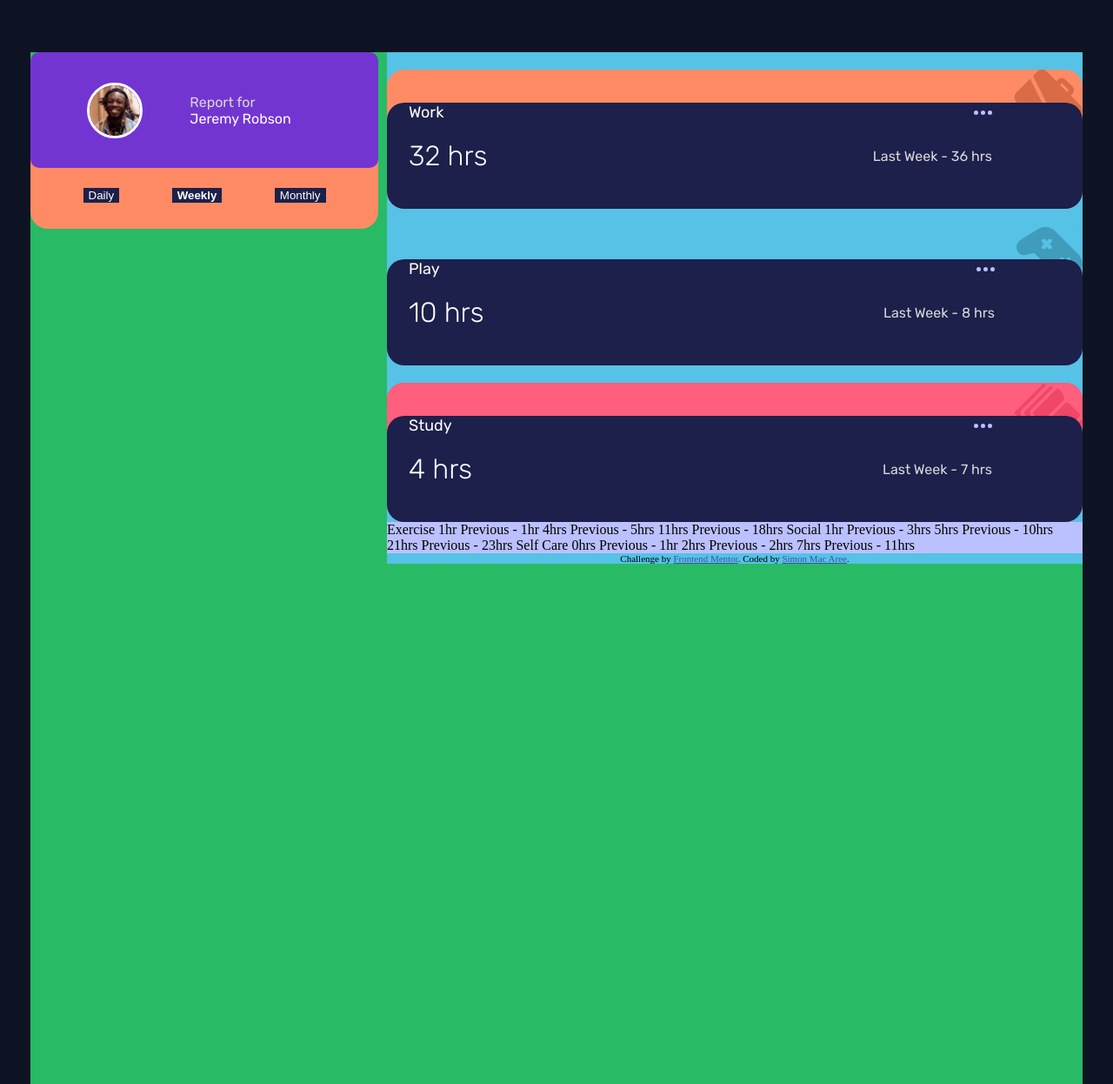
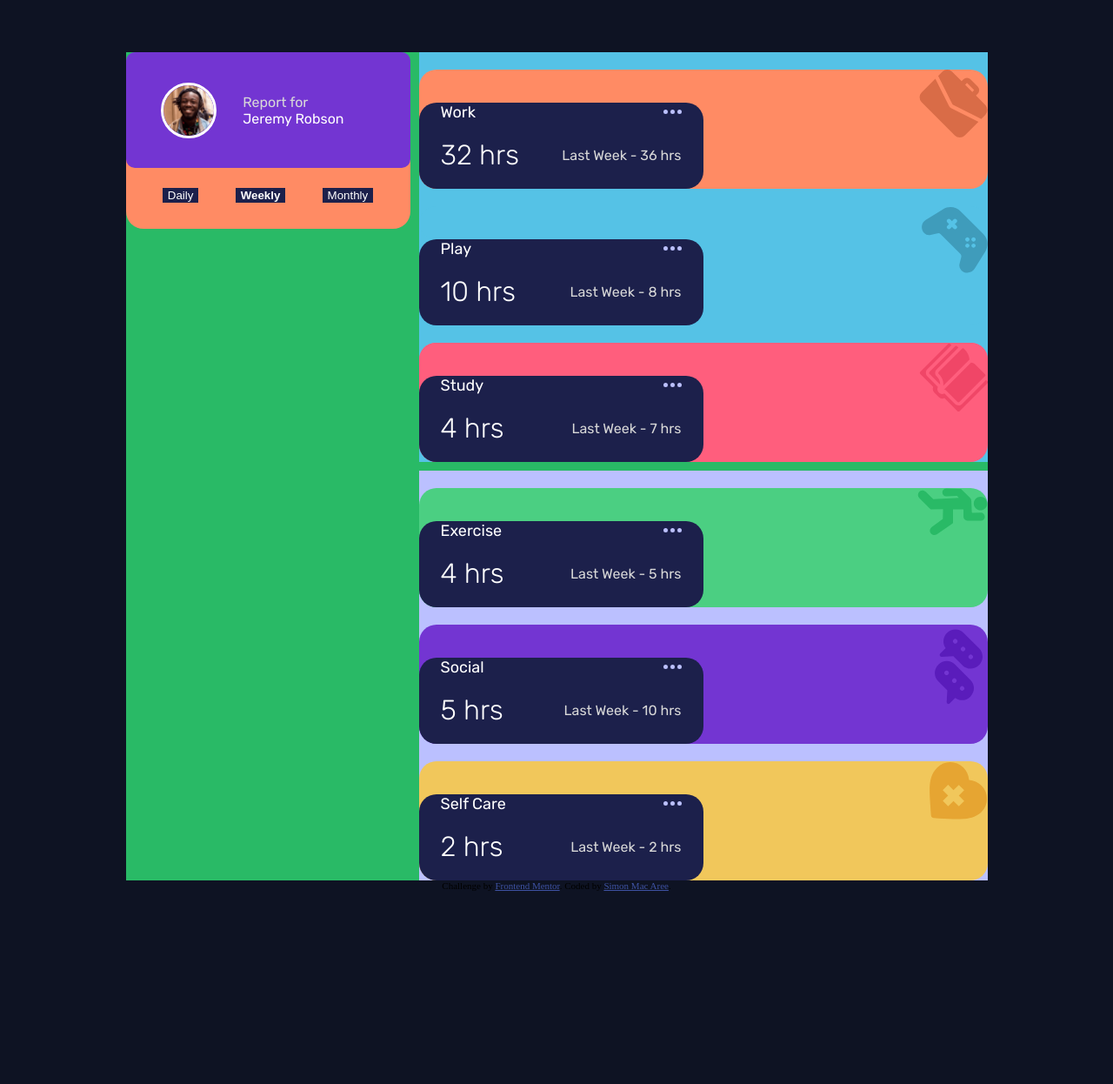
Before and after one commit to Simonbiker/Time-Tracker, a plain HTML site: page index.html in a window 1280 px wide. Shown: the whole page at 87% size. After the commit the page ends 1044 px from the top, so only its background shows below. Drawn offline with Linux system fonts and the light colour scheme.

Commit message:
Amending script and updating html and js with small fixes

```diff
--- a/index.html
+++ b/index.html
@@ -21,8 +21,6 @@
     <div class="profile-col">
         <img class="profile-img" src="./images/image-jeremy.png" alt="Face a smiling man">
         <p class="report">Report for <br><span class="name">Jeremy Robson</span></p>
-        <!-- <p></p> -->
-        <!-- TODO set up nav. Weekly being the default -->
     </div>
     <div class="nav">
         <button class="nav-buttons">Daily</button>
@@ -38,13 +36,13 @@
       </div>
         <div class="card">
           <div class="card-type">
-            <p id="Work" class="type"></p>
+            <p id="work" class="type"></p>
             <div class="space"></div>
             <img class="ellipsis" src="./images/icon-ellipsis.svg" alt="three dotes">
           </div>
           <div class="card-time">
-            <p id="WorkTime" class="time"></p>
-            <p id="previousWorkTime" class="last-time"></p>
+            <p id="workTime" class="time"></p>
+            <p id="previousworkTime" class="last-time"></p>
           </div>
       </div>
     </div>
@@ -55,13 +53,13 @@
       </div>
       <div class="card">
         <div class="card-type">
-          <p id="Play" class="type"></p>
+          <p id="play" class="type"></p>
           <div class="space"></div>
           <img class="ellipsis" src="./images/icon-ellipsis.svg" alt="three dotes">
         </div>
         <div class="card-time">
-          <p id="PlayTime" class="time"></p>
-          <p id="previousPlayTime" class="last-time"></p>
+          <p id="playTime" class="time"></p>
+          <p id="previousplayTime" class="last-time"></p>
         </div>
       </div>
     </div>
@@ -72,42 +70,70 @@
       </div>
       <div class="card">
         <div class="card-type">
-          <p id="Study" class="type"></p>
+          <p id="study" class="type"></p>
           <div class="space"></div>
           <img class="ellipsis" src="./images/icon-ellipsis.svg" alt="three dotes">
         </div>
         <div class="card-time">
-          <p id="StudyTime" class="time"></p>
-          <p id="previousStudyTime" class="last-time"></p>
+          <p id="studyTime" class="time"></p>
+          <p id="previousstudyTime" class="last-time"></p>
         </div>
     </div>
   </div>
 
-
+  </div>
   <div class="second-row">
-  Exercise
-  1hr <!-- daily -->
-  Previous - 1hr <!-- daily -->
-  4hrs <!-- weekly -->
-  Previous - 5hrs <!-- weekly -->
-  11hrs <!-- monthly -->
-  Previous - 18hrs <!-- monthly -->
-
-  Social
-  1hr <!-- daily -->
-  Previous - 3hrs <!-- daily -->
-  5hrs <!-- weekly -->
-  Previous - 10hrs <!-- weekly -->
-  21hrs <!-- monthly -->
-  Previous - 23hrs <!-- monthly -->
-
-  Self Care
-  0hrs <!-- daily -->
-  Previous - 1hr <!-- daily -->
-  2hrs <!-- weekly -->
-  Previous - 2hrs <!-- weekly -->
-  7hrs <!-- monthly -->
-  Previous - 11hrs <!-- monthly -->
+    <div class="card-container exercise">
+      <div class="card-background">
+        <img class="symbol-img" src="./images/icon-exercise.svg" alt="A figure running">
+      </div>
+        <div class="card">
+          <div class="card-type">
+            <p id="exercise" class="type"></p>
+            <div class="space"></div>
+            <img class="ellipsis" src="./images/icon-ellipsis.svg" alt="three dotes">
+          </div>
+          <div class="card-time">
+            <p id="exerciseTime" class="time"></p>
+            <p id="previousexerciseTime" class="last-time"></p>
+          </div>
+        </div>
+    </div>
+    <!-- Second Item on second row -->
+    <div class="card-container social">
+      <div class="card-background">
+        <img class="symbol-img" src="./images/icon-social.svg" alt="Speak bubble">
+      </div>
+        <div class="card">
+          <div class="card-type">
+            <p id="social" class="type"></p>
+            <div class="space"></div>
+            <img class="ellipsis" src="./images/icon-ellipsis.svg" alt="three dotes">
+          </div>
+          <div class="card-time">
+            <p id="socialTime" class="time"></p>
+            <p id="previoussocialTime" class="last-time"></p>
+          </div>
+        </div>
+    </div>
+    <!-- Third item on the second row -->
+    <div class="card-container self-care">
+      <div class="card-background">
+        <img class="symbol-img" src="./images/icon-self-care.svg" alt="A heart with a plus sign inside it">
+      </div>
+        <div class="card">
+          <div class="card-type">
+            <p id="self-care" class="type"></p>
+            <div class="space"></div>
+            <img class="ellipsis" src="./images/icon-ellipsis.svg" alt="three dotes">
+          </div>
+          <div class="card-time">
+            <p id="self-careTime" class="time"></p>
+            <p id="previousself-careTime" class="last-time"></p>
+          </div>
+        </div>
+    </div>
+  </div>
 </div>
 
 
@@ -116,5 +142,6 @@
   Coded by <a href="#">Simon Mac Aree</a>.
 </div>
 <script src="./script.js"></script>
+
 </body>
 </html>
--- a/script.js
+++ b/script.js
@@ -23,9 +23,11 @@ function displayData(timeframe) {
 
 function updateUI(title, current, previous, timeframe) {
 
-  let titleElement = document.getElementById(`${title}`);
-  let currentElement = document.getElementById(`${title}Time`);
-  let previousElement = document.getElementById(`previous${title}Time`);
+  let amendedTitle = title.toLowerCase().replace(" ", "-");
+
+  let titleElement = document.getElementById(`${amendedTitle}`);
+  let currentElement = document.getElementById(`${amendedTitle}Time`);
+  let previousElement = document.getElementById(`previous${amendedTitle}Time`);
 
   if (titleElement && currentElement && previousElement) {
     titleElement.textContent = title;
--- a/styles.css
+++ b/styles.css
@@ -124,7 +124,8 @@ body{
 
 .card{
     min-width: 327px;
-    min-height: 122px;
+    /* min-height: 122px; */
+    max-width: 122px;
     background-color: var(--darkBlue);
     background-size: cover;
     border-radius: 20px;
@@ -141,11 +142,13 @@ body{
 }
 
 .type {
-    width: 43px;
+    width: 76px;
+    max-height: 21px;
     font-family: var(--rubik);
     color: var(--white);
     font-size: 18px;
     font-weight: 400;
+    letter-spacing: 0;
 }
 
 .ellipsis {
@@ -188,6 +191,18 @@ body{
     background-color: var(--lightRed);
 }
 
+.exercise{
+    background-color: var(--lightGreen);
+}
+
+.social {
+    background-color: var(--slightlyLightPurple);
+}
+
+.self-care{
+    background-color: var(--yellow);
+}
+
 @media screen and (min-width: 900px) {
     .grid-container {
         display: grid;
```
Lines whose indentation alone changed are shown as unchanged.
